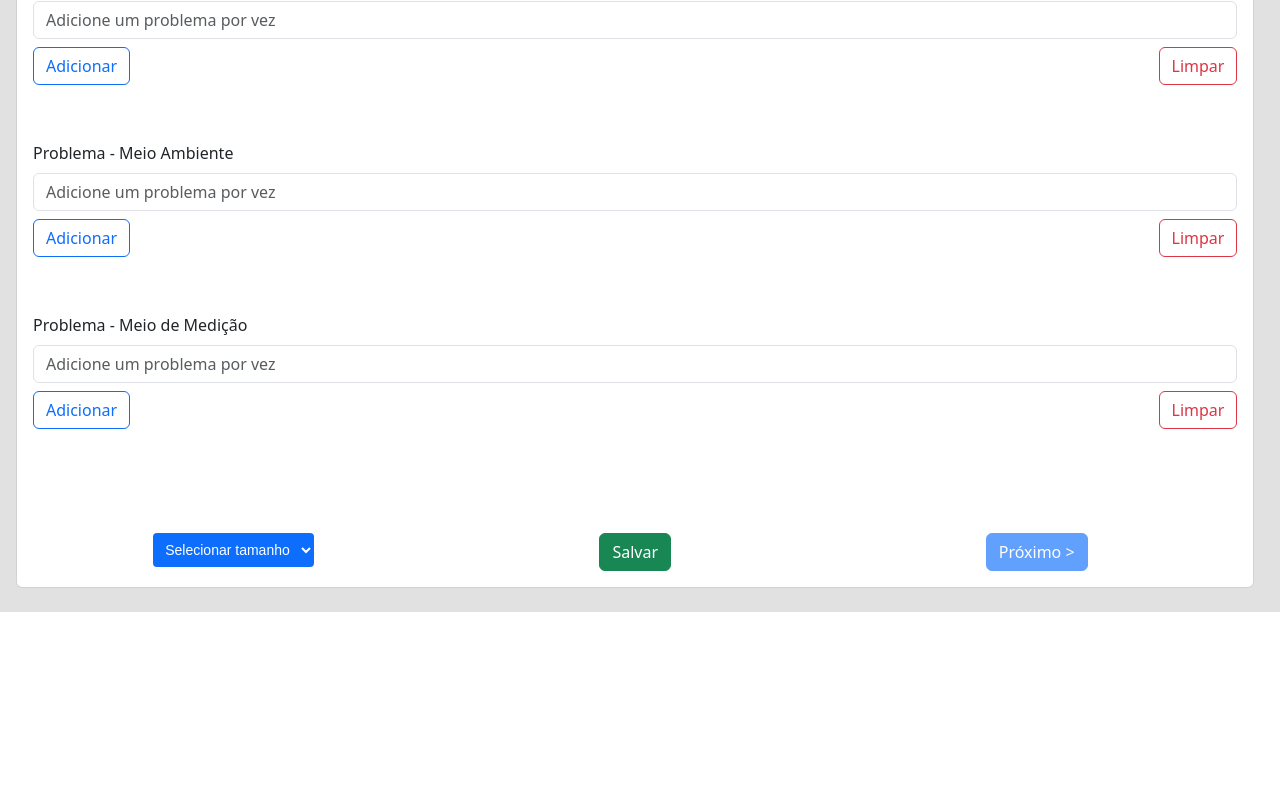
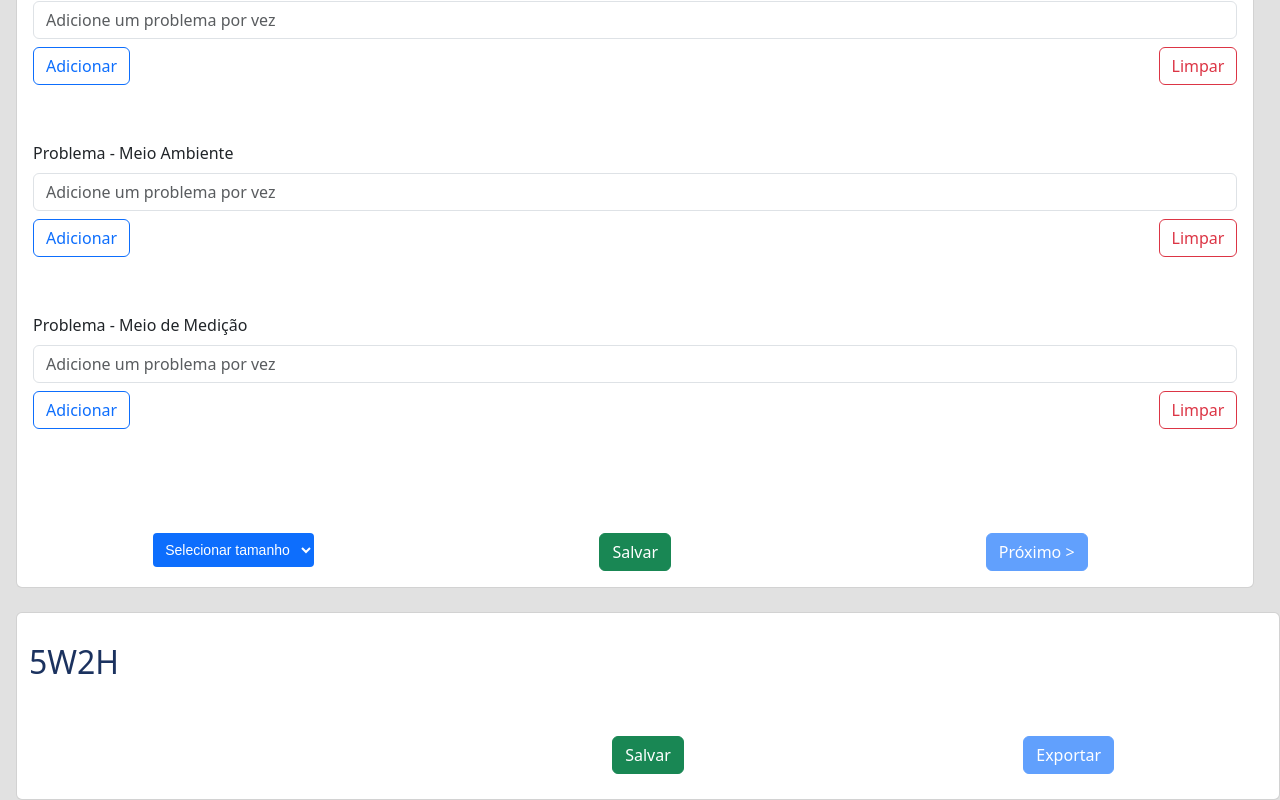
Before and after one commit to lcrossi/qtools, a React (Vite) app: page /tools in a window 1280 px wide. Shown: the part 867-1667 px from the top of the page. Before the commit the page ends 1479 px from the top, so only its background shows below. Built offline with nearby package versions, Linux system fonts and the light colour scheme.

Commit message:
5w2h created

```diff
--- /dev/null
+++ b/src/components/5w2h/index.jsx
@@ -0,0 +1,44 @@
+import React from 'react'
+import { Row, Col, Container, Card, Button } from 'react-bootstrap'
+import { useState } from "react"
+
+export default function Tool5w2h() {
+    const [ notReadyToExport, setNotReadyToExport ] = useState(true)
+
+
+    return (
+        <>
+        <Card>
+            <Container fluid style={{marginTop: 30, marginBottom: 25}}>
+                <Row>
+                    <Col>
+                        <div className={`PqsFormHeader`}>
+                            <h2 className='mb-1'>5W2H</h2>
+                        </div>
+                    </Col>
+                </Row>
+                <Row style={{textAlign: 'center', marginTop: 50}}>
+                    <Col></Col>
+                    <Col>
+                        <Button
+                            onClick={() => {setNotReadyToExport(false)}}
+                            variant='success'
+                            className='fluid ms-auto'>
+                            { 'Salvar' }
+                        </Button>
+                    </Col>
+                    <Col>
+                        <Button
+                            onClick={() => {console.log('exportar')}}
+                            variant='primary'
+                            className='fluid ms-auto'
+                            disabled={notReadyToExport}>
+                            { "Exportar" }
+                        </Button>
+                    </Col>
+                </Row>
+            </Container>
+        </Card>
+        </>
+    )
+}
--- a/src/components/GUT/index.jsx
+++ b/src/components/GUT/index.jsx
@@ -17,6 +17,7 @@ export default function Gut() {
         context5PqsData, setContext5PqsData,
         contextGUTData, setContextGUTData,
         showHideGut, setShowHideGut,
+        showHide5w2h, setShowHide5w2h,
     } = useContext(ToolsContext)
     var lastPq = ""
     var auxArray = []
@@ -196,6 +197,7 @@ export default function Gut() {
         setStage("5w2h")
         setContextGUTData(gutChartData)
         setShowHideGut('hide')
+        setShowHide5w2h('show')
         console.log('handle 5w2h')
     }
 
--- a/src/components/GUT/tierList.jsx
+++ b/src/components/GUT/tierList.jsx
@@ -9,15 +9,8 @@ export default function TierList({items}){
             let auxArray = items
             auxArray.map((item) => {
                 item.gut = item.g * item.u * item.t
-                item.order = 0
             })
-            console.log("ordered array", auxArray)
 
-            /* auxArray.forEach(obj1 => {
-                auxArray.forEach(obj2 => {
-                    if(obj1 < obj2)
-                })
-            }) */
             let i = 0
             let j = 0
             let n = items.length
@@ -39,7 +32,6 @@ export default function TierList({items}){
                 if (swapped == false)
                     break;
             }
-            console.log("ordered array", auxArray)
 
             let tierList = auxArray.map((item, idx) => {
                 return (
--- a/src/pages/tools/index.jsx
+++ b/src/pages/tools/index.jsx
@@ -1,10 +1,11 @@
 import React, { useState, useContext, useEffect } from 'react'
-import { Container, Stack } from 'react-bootstrap'
+import { Stack } from 'react-bootstrap'
 import 'bootstrap/dist/css/bootstrap.min.css'
 import Navbar from '../../components/navbar'
 import Ishikawa from '../../components/ishikawa'
 import Pqs from '../../components/5pqs'
 import Gut from '../../components/GUT'
+import Tool5w2h from '../../components/5w2h'
 import { ToolsContext } from '../../context/toolsContext'
 import './tools.css'
 
@@ -13,6 +14,7 @@ import './tools.css'
 export default function Tools() {
     const [ showHidePqs, setShowHidePqs ] = useState('hide')
     const [ showHideGut, setShowHideGut ] = useState('hide')
+    const [ showHide5w2h, setShowHide5w2h ] = useState('show')
     const [ stage, setStage] = useState('Ishikawa')
     const [ contextIshikawaData, setContextIshikawaData ] = useState({'name': ''})
     const [ context5PqsData, setContext5PqsData ] = useState()
@@ -27,7 +29,8 @@ export default function Tools() {
             contextGUTData, setContextGUTData,
 
             showHidePqs, setShowHidePqs,
-            showHideGut, setShowHideGut
+            showHideGut, setShowHideGut,
+            showHide5w2h, setShowHide5w2h,
         }}>
             <Navbar/>
             <div className='toolsContainer'>
@@ -36,6 +39,7 @@ export default function Tools() {
                     <div className="ms-3"><Ishikawa /></div>
                     <div className={`ms-3 ${showHidePqs}`}><Pqs /></div>
                     <div className={`ms-3 ${showHideGut}`}><Gut /></div>
+                    <div className={`ms-3 ${showHide5w2h}`}><Tool5w2h /></div>
                 </Stack>
             </div>
         </ToolsContext.Provider>
```
